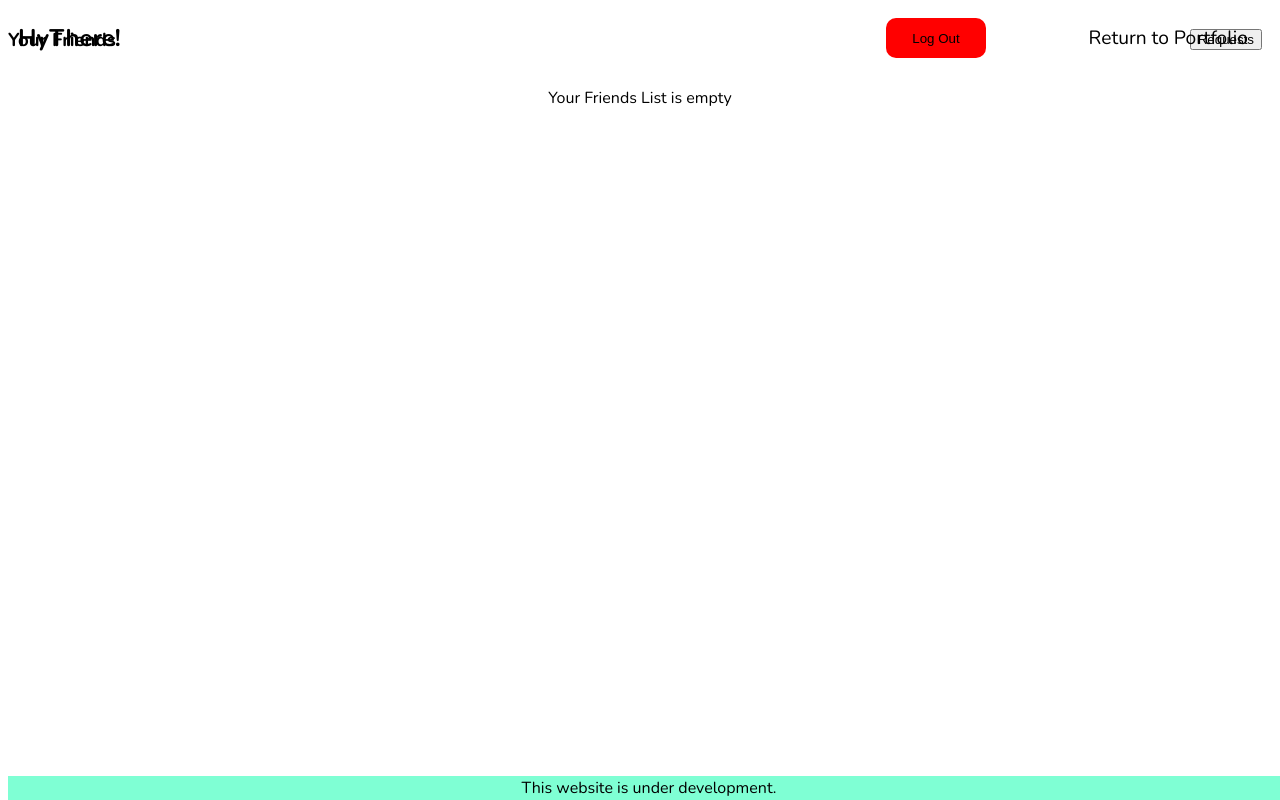
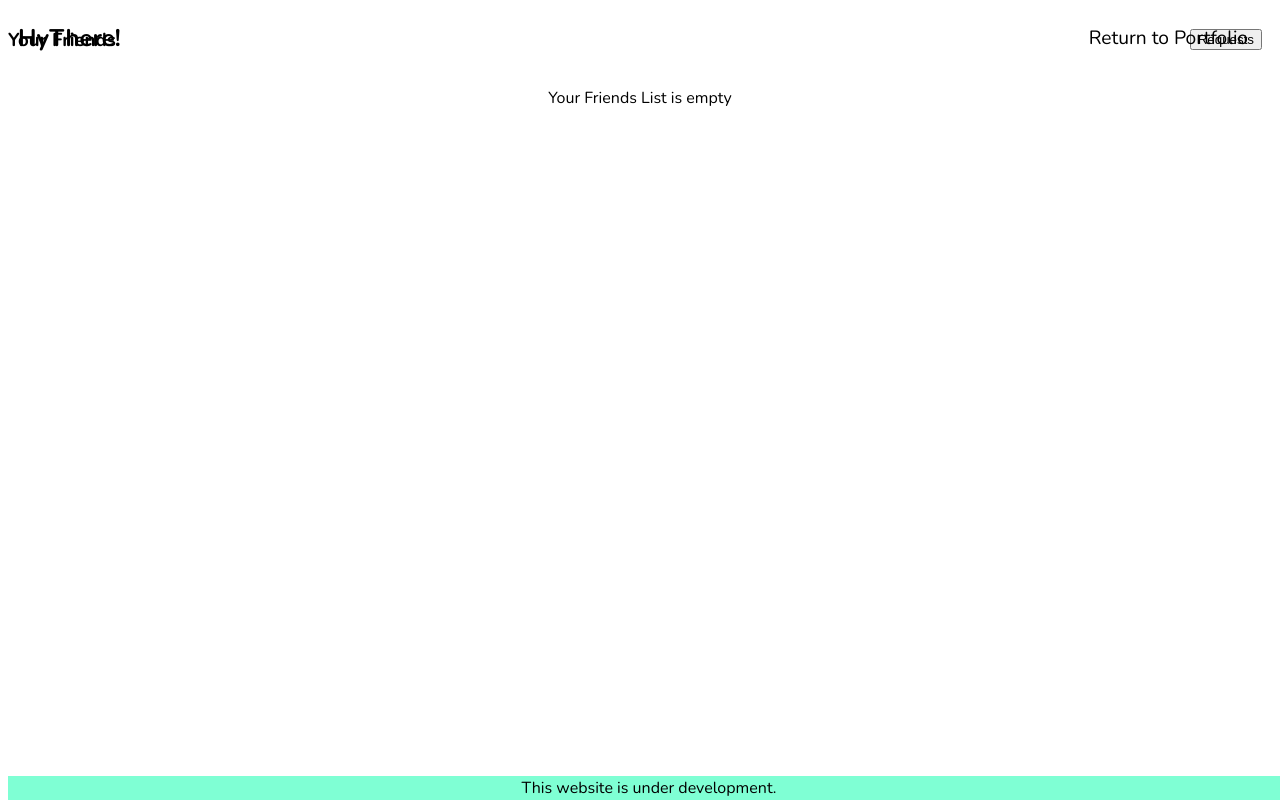
Before and after one commit to vijay-kittu/Chat-App, a React (Create React App) app: page /friends-list in a window 1280 px wide. Built offline with nearby package versions, Linux system fonts and the light colour scheme; a web font is replaced by a local one.

Commit message:
edits in Header.js

```diff
--- a/src/App.css
+++ b/src/App.css
@@ -84,7 +84,6 @@ body {
 .empty-message {
   display: flex;
   justify-content: center;
-  align-items: center;
 }
 
 .end-note {
@@ -99,7 +98,7 @@ body {
 }
 
 .friends-list {
-  overflow-y: auto;
+  overflow-y: scroll;
   flex-grow: 1;
 }
 
--- a/src/App.js
+++ b/src/App.js
@@ -7,6 +7,7 @@ import {
   Route,
   Navigate,
   Link,
+  BrowserRouter,
 } from "react-router-dom";
 import { AuthProvider } from "./components/AuthContext";
 import Home from "./components/Home";
@@ -24,8 +25,8 @@ function App() {
   return (
     <AuthProvider>
       <div className="App">
-        <Header />
-        <Router>
+        <BrowserRouter>
+          <Header />
           <Routes>
             <Route path="/" element={<Navigate to="/login" />} />
             <Route path="/home" element={<Home />} />
@@ -38,7 +39,7 @@ function App() {
             <Route path="/friends-list" element={<FriendsList />} />
             <Route path="/requests-list" element={<RequestsList />} />
           </Routes>
-        </Router>
+        </BrowserRouter>
         <div className="end-note">This website is under development.</div>
       </div>
     </AuthProvider>
--- a/src/components/Contact.js
+++ /dev/null
@@ -1,14 +0,0 @@
-import React from 'react';
-
-const Contact = () => {
-    return(
-        <div className='contact'>
-            <div>Connect with us on:</div>
-            <a href="https://www.instagram.com/vijay.kittu/" target="_blank" rel="noopener noreferrer">Instagram</a>
-            <a href="https://www.linkedin.com/in/vijay-krishna-4b7295253/" target="_blank" rel="noopener noreferrer">Linkedin</a>
-            <a href="https://github.com/vijay-kittu" target="_blank" rel="noopener noreferrer">GitHub</a>
-        </div>
-    );
-}
-
-export default Contact;
--- a/src/components/Header.js
+++ b/src/components/Header.js
@@ -1,16 +1,28 @@
 import React, { useContext } from "react";
-import { AuthContext } from "./AuthContext";
-import { useAuth } from "./AuthContext";
+import { AuthContext, useAuth } from "./AuthContext";
+import { useNavigate } from "react-router-dom";
 
 const Header = () => {
-  const { user, handleLogout } = useContext(AuthContext);
+  const { user } = useContext(AuthContext);
+  const { logout } = useAuth();
+  const navigate = useNavigate();
+
+  const handleLogout = () => {
+    logout();
+    navigate("/login");
+  };
+
   return (
     <div className="header">
       <h2>{user ? "HyThere, " + user.userName + "!" : "HyThere!"}</h2>
       <div className="space-block"></div>
-      <button className="logout-buttons" onClick={handleLogout}>
-        Log Out
-      </button>
+      {!user ? (
+        <div></div>
+      ) : (
+        <button className="logout-buttons" onClick={handleLogout}>
+          Log Out
+        </button>
+      )}
       <a href="https://portfolio-9ig1fanwl-vijay-krishnas-projects-32b38d2f.vercel.app/">
         Return to Portfolio
       </a>
--- a/src/components/Home.js
+++ b/src/components/Home.js
@@ -1,20 +1,12 @@
 import React, { useContext } from "react";
 import Chat from "./Chat";
 import { Link, useNavigate } from "react-router-dom";
-import Contact from "./Contact";
 import { AuthContext } from "./AuthContext";
 import { useAuth } from "./AuthContext";
 import FriendsList from "./FriendsList";
 
 const Home = () => {
   const { user } = useContext(AuthContext);
-  const { logout } = useAuth();
-  const navigate = useNavigate();
-
-  const handleLogout = () => {
-    logout();
-    navigate("/login");
-  };
 
   if (!user) {
     return (
@@ -40,11 +32,6 @@ const Home = () => {
           <Chat />
         </div>
       </div>
-
-      {/*<button className="logout-button" onClick={handleLogout}>
-        Log Out
-      </button>*/}
-      {/*<Contact />*/}
     </div>
   );
 };
--- a/src/components/Login.js
+++ b/src/components/Login.js
@@ -1,6 +1,5 @@
 import React, { useState, useContext } from "react";
 import { Link, useNavigate } from "react-router-dom";
-import Contact from "./Contact";
 import axios from "axios";
 import { useAuth } from "./AuthContext";
 
--- a/src/components/Register.js
+++ b/src/components/Register.js
@@ -1,5 +1,4 @@
 import React, { useState } from "react";
-import Contact from "./Contact";
 import Redirecting from "./Redirecting";
 import axios from "axios";
 import { useNavigate } from "react-router-dom";
@@ -106,8 +105,6 @@ const Register = () => {
           {registerMessage}
         </p>
       )}
-
-      {/*<Contact />*/}
     </div>
   );
 };
```
